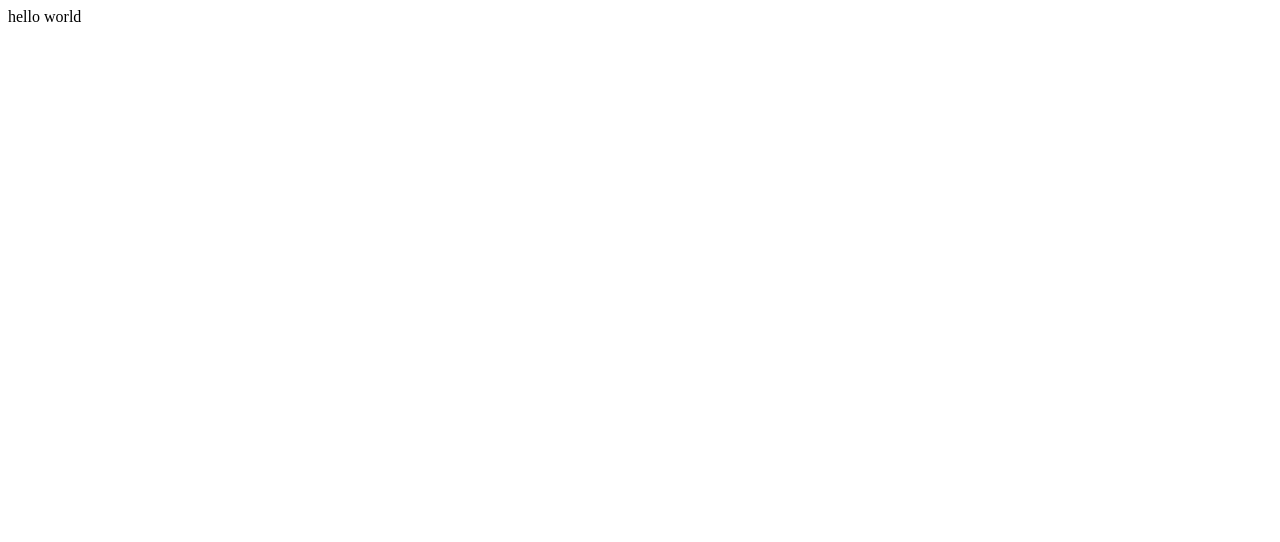
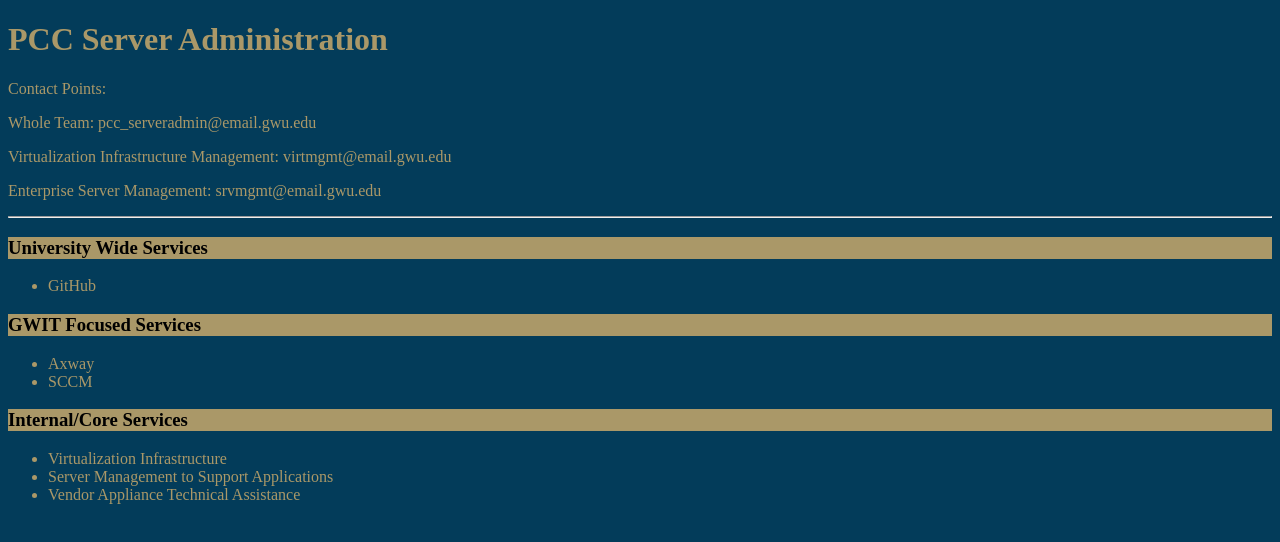
Before and after one commit to gwit-esd-pcc-serveradministration/gwit-esd-pcc-serveradministration.github.io, a plain HTML site: page index.html in a window 1280 px wide. Drawn offline with Linux system fonts and the light colour scheme.

Commit message:
updated summary sheet

```diff
--- a/index.html
+++ b/index.html
@@ -1 +1,32 @@
-hello world
+<!DOCTYPE html>
+<html>
+
+<head>
+    <link rel="stylesheet" href="style.css">
+</head>
+
+<body>
+    <h1>PCC Server Administration</h1>
+    Contact Points:
+    <p>Whole Team: pcc_serveradmin@email.gwu.edu</p>
+    <p>Virtualization Infrastructure Management: virtmgmt@email.gwu.edu</p>
+    <p>Enterprise Server Management: srvmgmt@email.gwu.edu</p>
+    <hr>
+    <h3>University Wide Services</h3>
+    <ul>
+        <li>GitHub</li>
+    </ul>
+    <h3>GWIT Focused Services</h3>
+    <ul>
+        <li>Axway</li>
+        <li>SCCM</li>
+    </ul>
+    <h3>Internal/Core Services</h3>
+    <ul>
+        <li>Virtualization Infrastructure</li>
+        <li>Server Management to Support Applications</li>
+        <li>Vendor Appliance Technical Assistance</li>
+    </ul>
+</body>
+
+</html>
--- /dev/null
+++ b/style.css
@@ -0,0 +1,16 @@
+body {
+    background-color: #033C5A;
+    color: #AA9868
+}
+
+h3 {
+    background-color: #AA9868;
+    color: #000000
+}
+
+div {
+    background-color: white;
+    color: #033C5A;
+}
+
+/*  */
```
